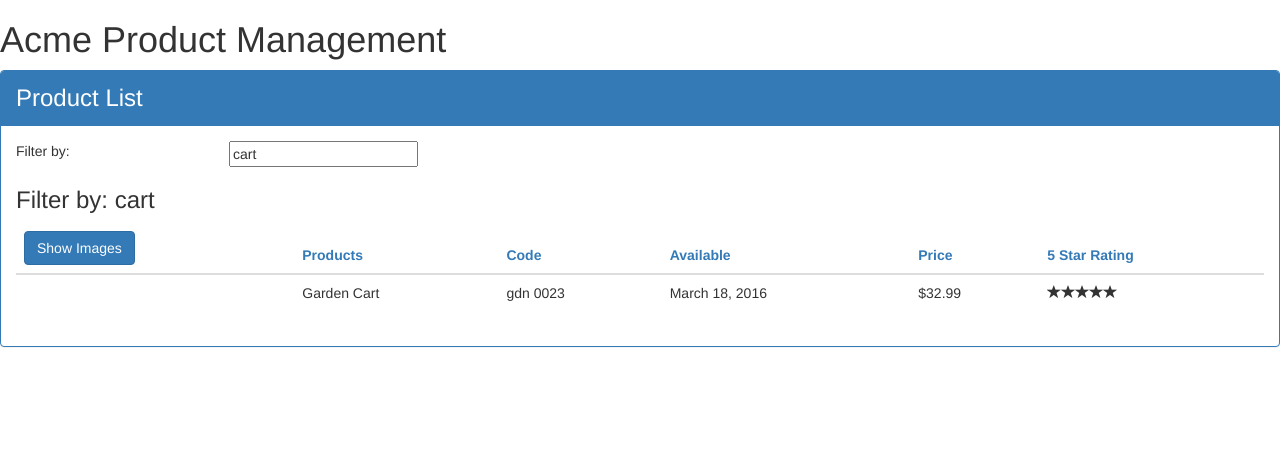
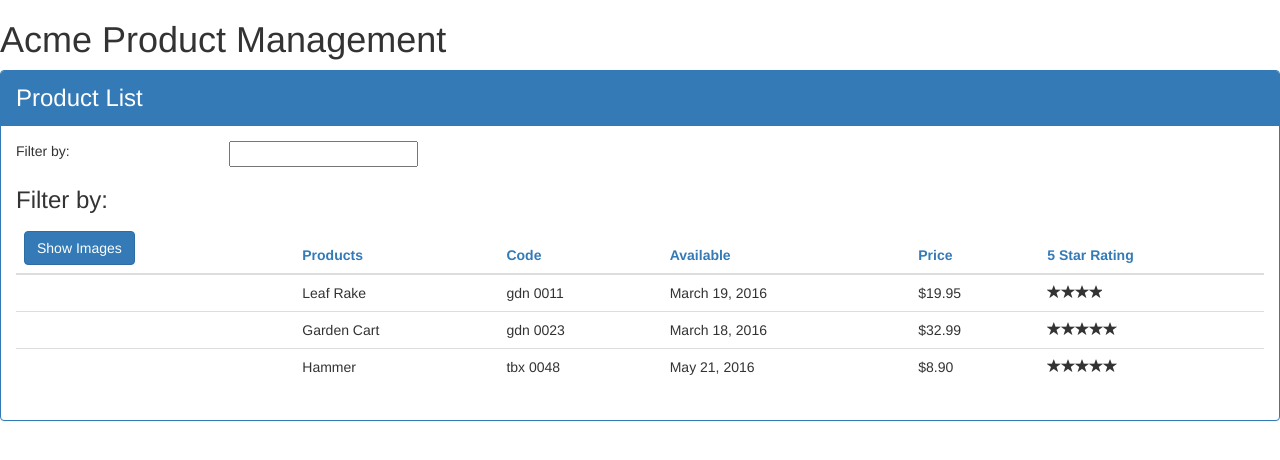
Before and after one commit to merajuddin/APM, an Angular app: page / in a window 1280 px wide. Shown: the top 460 px of the page. Built offline with nearby package versions, Linux system fonts and the light colour scheme.

Commit message:
Created a Product Service
registered the product service as a provider in the root component and
injected inside the productList component to fetch the product data.

```diff
--- a/src/app/app.component.ts
+++ b/src/app/app.component.ts
@@ -1,4 +1,5 @@
 import { Component } from "@angular/core";
+import { ProductService } from "./products/products.service";
 
 @Component({
   selector:'pm-root',
@@ -7,7 +8,8 @@
               <h1> {{pageTitle}} </h1>
                 <pm-products></pm-products>
             </div>
-          `
+          `,
+  providers: [ ProductService ]
 })
 export class AppComponent{
   pageTitle: string = "Acme Product Management";
--- a/src/app/products/product-list.component.ts
+++ b/src/app/products/product-list.component.ts
@@ -1,5 +1,6 @@
 import { Component, OnInit } from '@angular/core';
 import { Iproduct } from './product';
+import { ProductService } from './products.service';
 
 @Component({
     selector: 'pm-products',
@@ -23,31 +24,14 @@
     }
 
     filteredProducts: Iproduct[];
-    products: Iproduct[] = [
-    {
-        "productId": 1,
-        "productName": "Leaf Rake",
-        "productCode": "GDN-0011",
-        "releaseDate": "March 19, 2016",
-        "description": "Leaf rake with 48-inch wooden handle.",
-        "price": 19.95,
-        "starRating": 3.2,
-        "imageUrl": "http://openclipart.org/image/300px/svg_to_png/26215/Anonymous_Leaf_Rake.png"
-    },
-    {
-        "productId": 2,
-        "productName": "Garden Cart",
-        "productCode": "GDN-0023",
-        "releaseDate": "March 18, 2016",
-        "description": "15 gallon capacity rolling garden cart",
-        "price": 32.99,
-        "starRating": 4.2,
-        "imageUrl": "http://openclipart.org/image/300px/svg_to_png/58471/garden_cart.png"
+    products: Iproduct[]
+
+    constructor(private _productService: ProductService){
     }
-];
-    constructor(){
+
+    ngOnInit(): void{
+        this.products = this._productService.getProducts();
         this.filteredProducts = this.products;
-        this.listFilter = "cart";
     }
 
     performFilter(filterBy: string): Iproduct[]{
@@ -61,9 +45,6 @@
         this.showImage = !this.showImage;
     }
 
-    ngOnInit(): void{
-        console.log("On Init");
-    }
 
     onRatingClicked(message: string): void{
         this.pageTitle = "Product List: "+ message;
--- /dev/null
+++ b/src/app/products/products.service.ts
@@ -0,0 +1,40 @@
+import { Injectable } from '@angular/core';
+import { Iproduct } from './product';
+
+@Injectable()
+export class ProductService{
+    getProducts(): Iproduct[]{
+        return [
+            {
+                "productId": 1,
+                "productName": "Leaf Rake",
+                "productCode": "GDN-0011",
+                "releaseDate": "March 19, 2016",
+                "description": "Leaf rake with 48-inch wooden handle.",
+                "price": 19.95,
+                "starRating": 3.2,
+                "imageUrl": "http://openclipart.org/image/300px/svg_to_png/26215/Anonymous_Leaf_Rake.png"
+            },
+            {
+                "productId": 2,
+                "productName": "Garden Cart",
+                "productCode": "GDN-0023",
+                "releaseDate": "March 18, 2016",
+                "description": "15 gallon capacity rolling garden cart",
+                "price": 32.99,
+                "starRating": 4.2,
+                "imageUrl": "http://openclipart.org/image/300px/svg_to_png/58471/garden_cart.png"
+            },
+            {
+                "productId": 5,
+                "productName": "Hammer",
+                "productCode": "TBX-0048",
+                "releaseDate": "May 21, 2016",
+                "description": "Curved claw steel hammer",
+                "price": 8.9,
+                "starRating": 4.8,
+                "imageUrl": "http://openclipart.org/image/300px/svg_to_png/73/rejon_Hammer.png"
+            }
+        ]
+    }
+}
```
